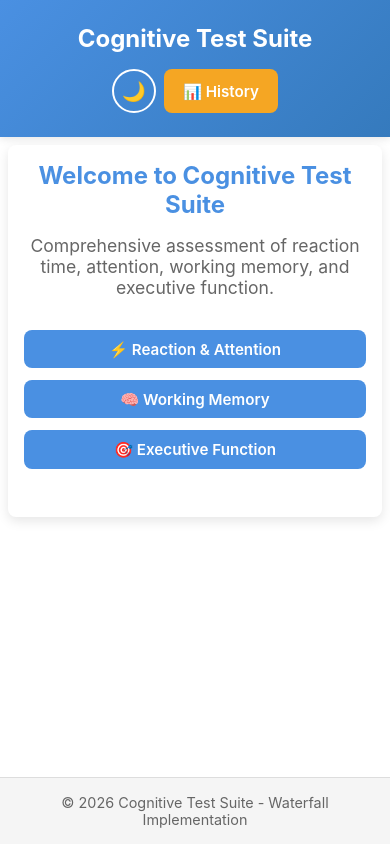
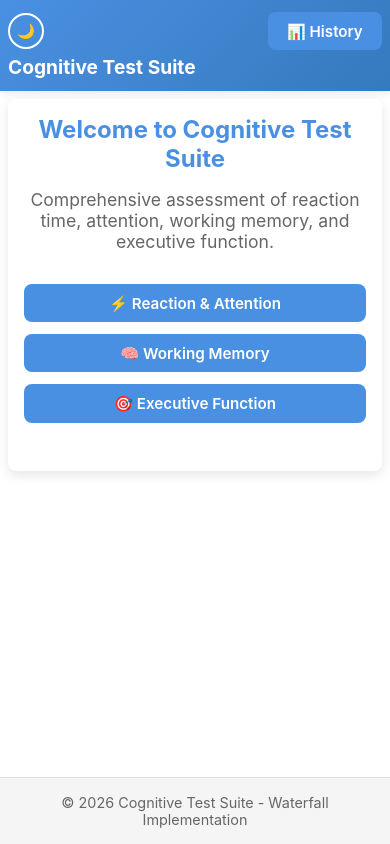
Before and after one commit to awounang/PA2_Waterfall, a plain HTML site: page index.html in a window 390 px wide. Drawn offline with Linux system fonts and the light colour scheme.

Commit message:
style changes

```diff
--- a/styles.css
+++ b/styles.css
@@ -46,23 +46,28 @@ html, body {
 .app-header {
     background: linear-gradient(135deg, var(--primary-color), #357abd);
     color: white;
-    padding: 1.5rem;
+    padding: 1rem;
     display: flex;
     justify-content: space-between;
     align-items: center;
     box-shadow: 0 2px 8px var(--shadow-color);
     flex-wrap: wrap;
-    gap: 1rem;
+    gap: 0.5rem;
 }
 
 .app-header h1 {
     font-size: 1.8rem;
     font-weight: 700;
+    flex: 1 1 auto;
+    margin: 0;
+    min-width: 200px;
 }
 
 .header-controls {
     display: flex;
     gap: 0.5rem;
+    align-items: center;
+    flex-wrap: wrap;
 }
 
 .app-main {
@@ -147,16 +152,16 @@ button {
 }
 
 .btn-secondary {
-    background-color: var(--secondary-color);
+    background-color: var(--primary-color);
     color: white;
     padding: 0.75rem 1.5rem;
     font-size: 1rem;
 }
 
 .btn-secondary:hover {
-    background-color: #e89c1f;
+    background-color: #357abd;
     transform: translateY(-2px);
-    box-shadow: 0 4px 12px rgba(245, 166, 35, 0.3);
+    box-shadow: 0 4px 12px rgba(74, 144, 226, 0.3);
 }
 
 .btn-danger {
@@ -193,11 +198,17 @@ button {
     background-color: transparent;
     color: white;
     border: 2px solid white;
-    padding: 0.5rem;
-    font-size: 1.2rem;
+    padding: 0.4rem;
+    font-size: 1rem;
     border-radius: 50%;
-    min-width: 44px;
-    min-height: 44px;
+    width: 40px;
+    height: 40px;
+    min-width: 40px;
+    min-height: 40px;
+    display: flex;
+    align-items: center;
+    justify-content: center;
+    cursor: pointer;
 }
 
 .btn-icon:hover {
@@ -311,7 +322,7 @@ button {
 .factor-toggle {
     width: 100%;
     background-color: transparent;
-    color: var(--secondary-color);
+    color: var(--primary-color);
     padding: 1rem;
     text-align: left;
     font-weight: 600;
@@ -320,7 +331,7 @@ button {
 }
 
 .factor-toggle:hover {
-    background-color: rgba(245, 166, 35, 0.1);
+    background-color: rgba(74, 144, 226, 0.1);
 }
 
 .factor-inputs {
@@ -1143,14 +1154,49 @@ body.dark-mode .observation.neutral {
 }
 
 /* ===== RESPONSIVE ===== */
-@media (max-width: 768px) {
+@media (max-width: 1024px) {
     .app-header {
-        flex-direction: column;
-        text-align: center;
+        padding: 0.9rem 0.8rem;
     }
 
     .app-header h1 {
-        font-size: 1.5rem;
+        font-size: 1.6rem;
+    }
+
+    .btn-secondary {
+        padding: 0.65rem 1.2rem;
+        font-size: 0.95rem;
+    }
+}
+
+@media (max-width: 768px) {
+    .app-header {
+        padding: 0.8rem 0.75rem;
+        gap: 0.5rem;
+    }
+
+    .app-header h1 {
+        font-size: 1.4rem;
+        flex: 1 1 100%;
+        order: 1;
+        text-align: left;
+    }
+
+    .header-controls {
+        gap: 0.4rem;
+    }
+
+    .btn-icon {
+        width: 38px;
+        height: 38px;
+        min-width: 38px;
+        min-height: 38px;
+        font-size: 0.95rem;
+    }
+
+    .btn-secondary {
+        padding: 0.6rem 1rem;
+        font-size: 0.9rem;
     }
 
     .app-main {
@@ -1225,6 +1271,46 @@ body.dark-mode .observation.neutral {
 }
 
 @media (max-width: 480px) {
+    .app-header {
+        padding: 0.75rem 0.5rem;
+        gap: 0.3rem;
+    }
+
+    .app-header h1 {
+        font-size: 1.2rem;
+        flex: 1 1 100%;
+    }
+
+    .header-controls {
+        width: 100%;
+        justify-content: space-between;
+        gap: 0.3rem;
+    }
+
+    .btn-icon {
+        width: 36px;
+        height: 36px;
+        min-width: 36px;
+        min-height: 36px;
+        font-size: 0.9rem;
+        padding: 0.3rem;
+    }
+
+    .btn-secondary {
+        padding: 0.55rem 0.9rem;
+        font-size: 0.85rem;
+    }
+
+    .modal-content {
+        margin: 0.5rem;
+        padding: 1rem;
+        max-width: calc(100% - 1rem);
+    }
+
+    .history-item {
+        padding: 0.8rem;
+    }
+
     .app-main {
         padding: 0.5rem;
     }
```
